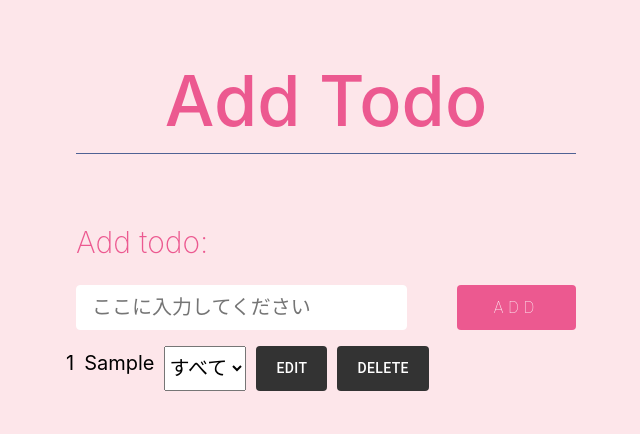
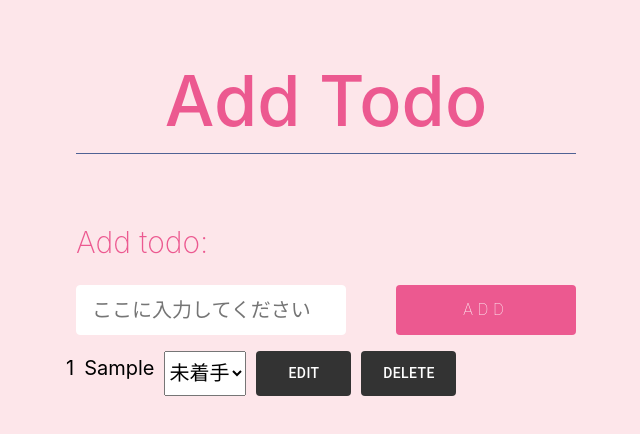
Before and after one commit to matsuda-yokoo/todo-list-ts-refactoring, a React (Create React App) app: page / in a window 1280 px wide. Both pictures are taken after typing "Sample" into the empty fields and a click on the button "ADD". Shown: the top 434 px of the page, without its empty margins (314-954 px from the left). Built offline with nearby package versions, Linux system fonts and the light colour scheme.

Commit message:
height修正

```diff
--- a/src/components/AppTheme.js
+++ b/src/components/AppTheme.js
@@ -12,7 +12,7 @@ const AppTheme = createTheme({
       components: {
         MuiButton: {
           defaultProps: {
-            size: 'small', // ボタンのデフォルトのサイズをsmallにする
+            size: 'large', // ボタンのデフォルトのサイズをsmallにする
           },
         },
       },
--- a/src/components/TodoList.js
+++ b/src/components/TodoList.js
@@ -3,7 +3,6 @@ import { Button } from "@mui/material";
 
 const TodoList =({todo,onHandleEditClick,onHandleDeleteClick})=>{
     const filterOptions = [
-        { value: 'all', label: 'すべて' },
         { value: 'notStarted', label: '未着手' },
         { value: 'inProgress', label: '作業中' },
         { value: 'done', label: '完了' },
--- a/src/style.css
+++ b/src/style.css
@@ -8,6 +8,7 @@ body {
   form {
     max-width: 500px;
     margin: 0 auto;
+
   }
 
   h2 {
@@ -28,7 +29,7 @@ body {
   input {
     display: block;
     box-sizing: border-box;
-    width: 70%;
+    width: 270px;
     border-radius: 4px;
     border: 1px solid white;
     padding: 10px 15px;
@@ -48,6 +49,8 @@ body {
 
   .form-button{
     display: flex;
+    height: 50px;
+    max-width: 500px;
   }
 
   button[type="submit"],
@@ -60,7 +63,8 @@ body {
     font-size: 16px;
     font-weight: 100;
     letter-spacing: 5px;
-    width: 25%;
+    width: 200px;
+
   }
 
   button[type="submit"]:hover,
@@ -71,6 +75,7 @@ body {
 
   input[type="button"]:hover {
     transition: 0.3s all;
+
   }
 
   .App {
@@ -88,6 +93,7 @@ body {
     padding: 10px 20px;
     border-radius: 4px;
     margin-right: 10px;
+    width: 95px;
   }
 
   button[type="button"]:hover{
@@ -123,6 +129,7 @@ body {
 
   .buttons{
     display: flex;
+    margin-left: 30px;
   }
 
   button[type="update-button"]{
@@ -135,6 +142,7 @@ body {
     font-weight: 100;
     letter-spacing: 2px;
     margin-right: 10px;
+    width: 95px;
   }
 
   button[type="update-button"]:hover{
@@ -150,4 +158,10 @@ body {
     padding: 10px 20px;
     border-radius: 4px;
     margin-right:5px;
+    width: 95px;
+
   }
+
+  li{
+    height: 44.5px;
+  }
```
